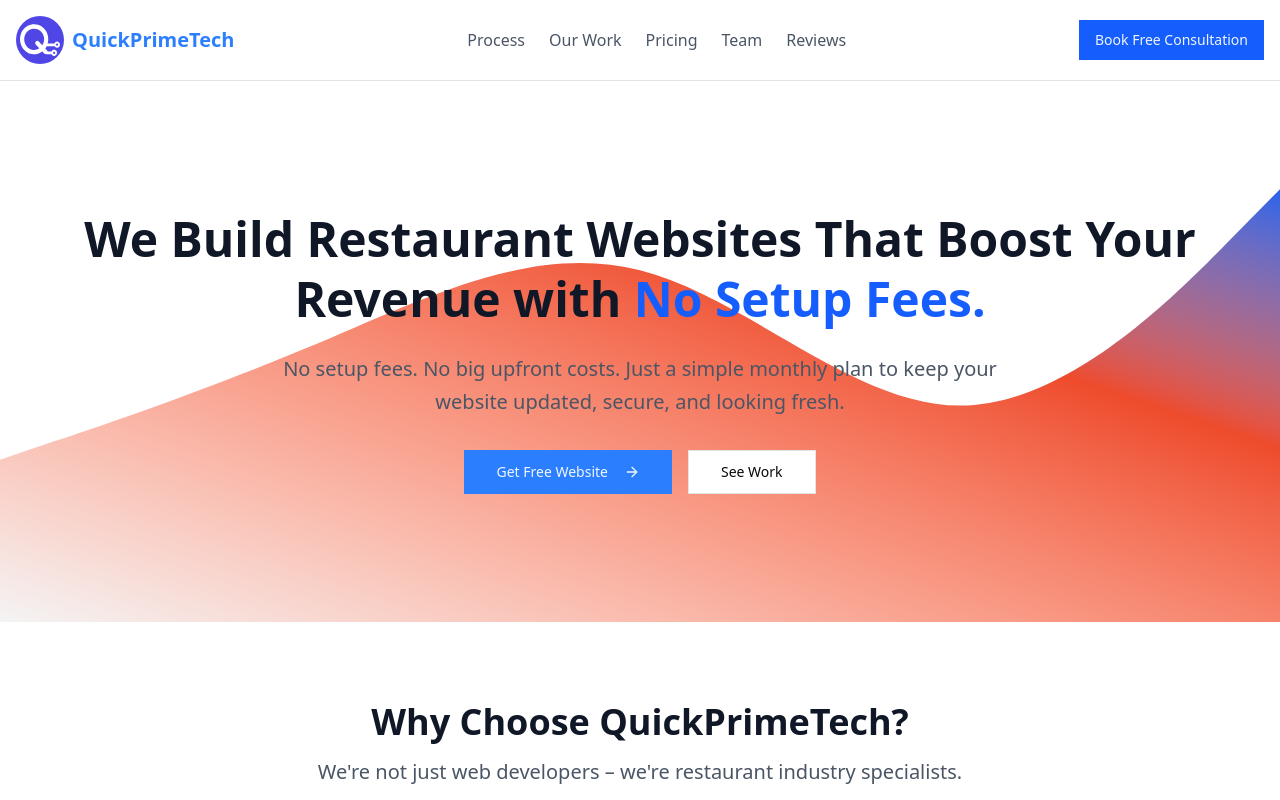
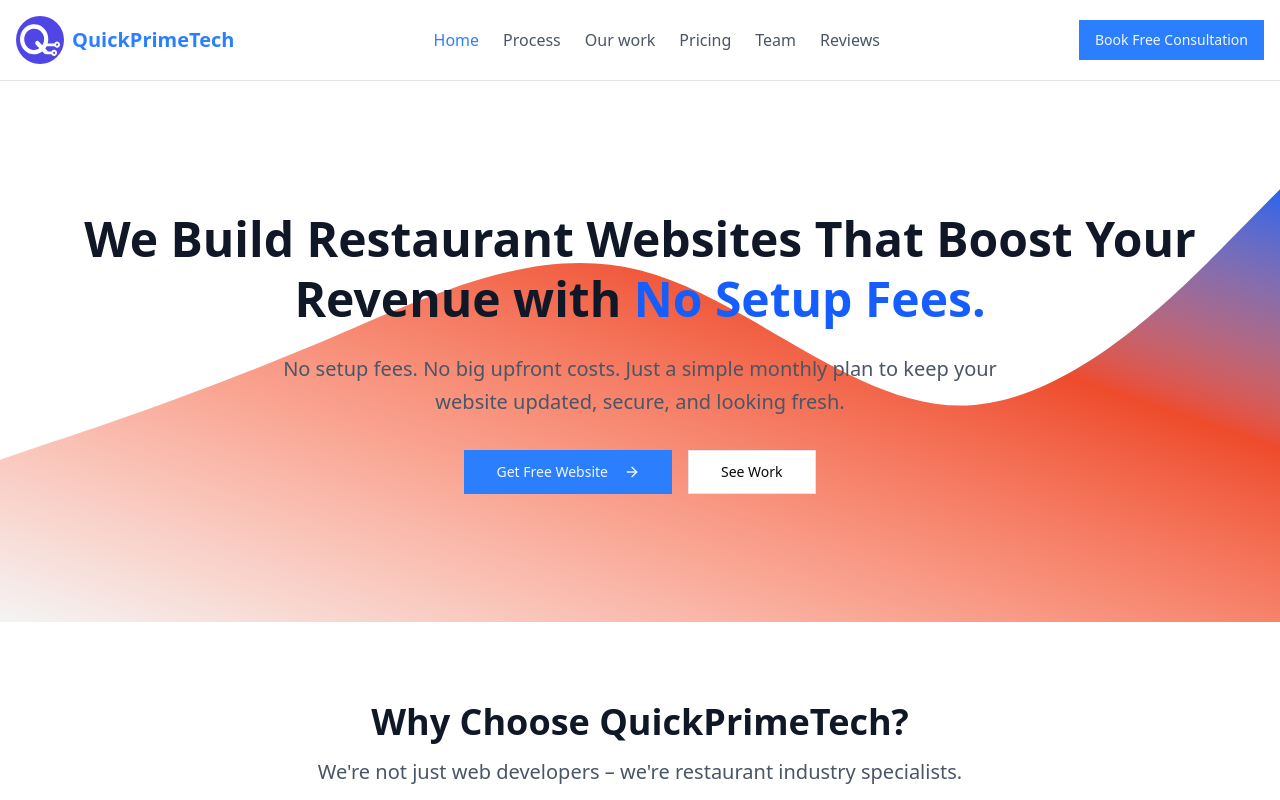
Before and after one commit to QuickPrimeTech/Portfolio, a Next.js app: page / in a window 1280 px wide. Shown: the top 800 px of the page. Built offline with nearby package versions, Linux system fonts and the light colour scheme.

Commit message:
Removed some of the bad styling and made the navbar links to be active in ttheir pages

```diff
--- a/app/globals.css
+++ b/app/globals.css
@@ -1,4 +1,5 @@
 @import "tailwindcss";
+/* @import "tailwindcss-animate"; */
 
 @source '../*.{js,ts,jsx,tsx,mdx}';
 
@@ -44,25 +45,8 @@
   --radius-xl: calc(var(--radius) + 4px);
 }
 
-@keyframes accordion-down {
-  from {
-    height: 0;
-  }
-  to {
-    height: var(--radix-accordion-content-height);
-  }
-}
-@keyframes accordion-up {
-  from {
-    height: var(--radix-accordion-content-height);
-  }
-  to {
-    height: 0;
-  }
-}
-
 :root {
-  --radius: 0;
+  --radius: 0rem;
   --background: oklch(1 0 0);
   --foreground: oklch(0.141 0.005 285.823);
   --card: oklch(1 0 0);
@@ -127,7 +111,7 @@
   --sidebar-accent: oklch(0.274 0.006 286.033);
   --sidebar-accent-foreground: oklch(0.985 0 0);
   --sidebar-border: oklch(1 0 0 / 10%);
-  --sidebar-ring: oklch(0.488 0.243 264.376);
+  --sidebar-ring: oklch(0.488 0.243 <264.376);
 }
 
 @layer base {
@@ -137,4 +121,20 @@
   body {
     @apply bg-background text-foreground;
   }
+  @keyframes accordion-down {
+    from {
+      height: 0;
+    }
+    to {
+      height: var(--radix-accordion-content-height);
+    }
+  }
+  @keyframes accordion-up {
+    from {
+      height: var(--radix-accordion-content-height);
+    }
+    to {
+      height: 0;
+    }
+  }
 }
--- /dev/null
+++ b/components/brand.tsx
@@ -0,0 +1,15 @@
+import Link from "next/link";
+import Logo from "@/components/logo";
+
+const Brand = () => {
+  return (
+    <div className="flex items-center space-x-2">
+      <Logo className="text-blue-600" />
+      <Link className="text-xl font-bold text-primary" href={"/"}>
+        QuickPrimeTech
+      </Link>
+    </div>
+  );
+};
+
+export default Brand;
--- a/components/client/pricing-card.tsx
+++ b/components/client/pricing-card.tsx
@@ -1,6 +1,5 @@
 import { Card } from "@/components/ui/card";
 import { Badge } from "@/components/ui/badge";
-import { Button } from "@/components/ui/button";
 import { CheckCircle } from "lucide-react";
 import { cn } from "@/lib/utils";
 import { Children } from "@/types";
--- a/layouts/client/navbar.tsx
+++ b/layouts/client/navbar.tsx
@@ -1,56 +1,129 @@
+"use client";
 import Link from "next/link";
 import { Button } from "@/components/ui/button";
-import Logo from "@/components/logo";
+import { Menu } from "lucide-react";
+import {
+  Sheet,
+  SheetTrigger,
+  SheetHeader,
+  SheetContent,
+  SheetTitle,
+  SheetClose,
+} from "@/components/ui/sheet";
+import Brand from "@/components/brand";
+import { ClassName } from "@/types";
+import { cn } from "@/lib/utils";
+import { usePathname } from "next/navigation";
+
+//List of navigation links for the navigation
+const links = [
+  {
+    id: 1,
+    link: "Home",
+    href: "/",
+  },
+  {
+    id: 2,
+    link: "Process",
+    href: "/process",
+  },
+  {
+    id: 3,
+    link: "Our work",
+    href: "/work",
+  },
+  {
+    id: 4,
+    link: "Pricing",
+    href: "/pricing",
+  },
+  {
+    id: 5,
+    link: "Team",
+    href: "/team",
+  },
+  {
+    id: 6,
+    link: "Reviews",
+    href: "/reviews",
+  },
+];
+
 const Navbar = () => {
+  const pathname = usePathname();
   return (
     <nav className="sticky top-0 z-50 bg-white/95 backdrop-blur-xs border-b">
       <div className="container mx-auto px-4 py-4 flex items-center justify-between">
-        <div className="flex items-center space-x-2">
-          <Logo className="text-blue-600" />
-          <Link className="text-xl font-bold text-primary" href={"/"}>
-            QuickPrimeTech
-          </Link>
+        <Brand />
+        <div className="hidden lg:flex items-center space-x-6">
+          {links.map((link) => (
+            <Link
+              key={link.id}
+              href={link.href}
+              className={cn(
+                "text-gray-600 hover:text-blue-600 transition-colors",
+                pathname === link.href && "text-primary"
+              )}
+            >
+              {link.link}
+            </Link>
+          ))}
         </div>
-        <div className="hidden md:flex items-center space-x-6">
-          <Link
-            href="/process"
-            className="text-gray-600 hover:text-blue-600 transition-colors"
-          >
-            Process
-          </Link>
-          <Link
-            href="/work"
-            className="text-gray-600 hover:text-blue-600 transition-colors"
-          >
-            Our Work
-          </Link>
-          <Link
-            href="/pricing"
-            className="text-gray-600 hover:text-blue-600 transition-colors"
-          >
-            Pricing
-          </Link>
-          <Link
-            href="/team"
-            className="text-gray-600 hover:text-blue-600 transition-colors"
-          >
-            Team
-          </Link>
-          <Link
-            href="/reviews"
-            className="text-gray-600 hover:text-blue-600 transition-colors"
-          >
-            Reviews
-          </Link>
-        </div>
-        <Link href="/book-consultation">
-          <Button className="bg-blue-600 hover:bg-blue-700">
-            Book Free Consultation
-          </Button>
-        </Link>
+        <SideNavigation />
       </div>
     </nav>
   );
 };
 
+const SideNavigation = () => {
+  return (
+    <>
+      <NavButton className="hidden lg:inline-flex" />
+      <Sheet>
+        <SheetTrigger asChild>
+          <Button
+            variant="ghost"
+            className="lg:hidden"
+            aria-label="Open navigation menu"
+          >
+            <Menu className="!size-6" />
+          </Button>
+        </SheetTrigger>
+        <SheetContent side="right" className="w-[300px] sm:w-[350px]">
+          <SheetHeader className="border-b pb-4 mb-4">
+            <SheetTitle className="flex items-center">
+              <Brand />
+            </SheetTitle>
+          </SheetHeader>
+          <div className="flex flex-col space-y-4 py-4">
+            {links.map((link) => (
+              <SheetClose asChild key={link.id}>
+                <Link
+                  href={link.href}
+                  className="flex items-center py-2 px-4 rounded-md hover:bg-gray-100 text-gray-700 hover:text-blue-600 transition-colors"
+                >
+                  {link.link}
+                </Link>
+              </SheetClose>
+            ))}
+          </div>
+          <div className="mt-auto pt-4 border-t">
+            <SheetClose asChild>
+              <NavButton />
+            </SheetClose>
+          </div>
+        </SheetContent>
+      </Sheet>
+    </>
+  );
+};
+
+const NavButton = ({ className }: ClassName) => {
+  return (
+    <Button className={cn(className)} asChild>
+      <Link href="/book-consultation">Book Free Consultation</Link>
+    </Button>
+  );
+};
+
 export default Navbar;
--- a/package.json
+++ b/package.json
@@ -56,7 +56,6 @@
     "recharts": "2.15.0",
     "sonner": "^1.7.1",
     "tailwind-merge": "^2.5.5",
-    "tailwindcss-animate": "^1.0.7",
     "vaul": "^0.9.6",
     "zod": "^3.24.1"
   },
@@ -67,6 +66,7 @@
     "@types/react-dom": "^19",
     "postcss": "^8",
     "tailwindcss": "^4.1.8",
+    "tailwindcss-animate": "^1.0.7",
     "typescript": "^5"
   }
 }
--- a/pages/home/contact.tsx
+++ b/pages/home/contact.tsx
@@ -3,17 +3,18 @@ import { Card } from "@/components/ui/card";
 import { Input } from "@/components/ui/input";
 import { CardContent, CardHeader, CardTitle } from "@/components/ui/card";
 import { Textarea } from "@/components/ui/textarea";
-import { Phone, Mail } from "lucide-react";
+import { Phone, Mail, Instagram, Send } from "lucide-react";
+import Link from "next/link";
 
 const Contact = () => {
   return (
     <section id="contact" className="py-20 bg-blue-600 text-white">
-      <div className="container mx-auto px-4">
+      <div className="container mx-auto px-4 sm:px-6 lg:px-8">
         <div className="text-center mb-12">
           <h2 className="text-3xl md:text-4xl font-bold mb-4">
             Let's Build a Site That Feeds Your Growth
           </h2>
-          <p className="text-xl text-blue-100 max-w-2xl mx-auto mb-8">
+          <p className="text-lg md:text-xl text-blue-100 max-w-2xl mx-auto mb-8">
             Ready to transform your restaurant's online presence? Let's start
             with a free consultation.
           </p>
@@ -21,15 +22,25 @@ const Contact = () => {
             size="lg"
             className="bg-white text-blue-600 hover:bg-gray-100 text-lg px-8 py-3 mb-8"
           >
-            Schedule a Free 15-Min Call
+            <Link href="/book-consultation">Schedule a Free 15-Min Call</Link>
           </Button>
         </div>
 
-        <div className="max-w-2xl mx-auto">
-          <Card className="bg-white/10 border-white/20">
+        <div className="flex flex-col lg:flex-row items-stretch justify-center gap-8">
+          <MessageCard />
+          <ContactCard />
+        </div>
+      </div>
+    </section>
+  );
+};
+
+const MessageCard = () => {
+  return (
+    <Card className="bg-white/10 border border-white/20 rounded-xl shadow-lg w-full max-w-xl">
       <CardHeader>
         <CardTitle className="text-white text-center">
-                Or Send Us a Message
+          Send Us a Message
         </CardTitle>
       </CardHeader>
       <CardContent className="space-y-4">
@@ -58,22 +69,58 @@ const Contact = () => {
         </Button>
       </CardContent>
     </Card>
-        </div>
-
-        {/* Contact Info */}
-        <div className="flex flex-col md:flex-row justify-center items-center gap-8 mt-12 text-blue-100">
-          <div className="flex items-center">
-            <Phone className="h-5 w-5 mr-2" />
-            <span>(555) 123-4567</span>
-          </div>
-          <div className="flex items-center">
-            <Mail className="h-5 w-5 mr-2" />
-            <span>hello@quickprimetech.com</span>
-          </div>
-        </div>
-      </div>
-    </section>
   );
 };
 
+const contactDetails = [
+  {
+    name: "Phone",
+    icon: Phone,
+    value: "+254717448835",
+  },
+  {
+    name: "Email",
+    icon: Mail,
+    value: "quickprimetech@gmail.com",
+  },
+  {
+    name: "Instagram",
+    icon: Instagram,
+    value: "@quickprimetech",
+  },
+];
+
+const ContactCard = () => {
+  return (
+    <Card className="bg-white/10 border border-white/20 rounded-xl shadow-lg w-full max-w-xl">
+      <CardHeader>
+        <CardTitle className="text-white text-center">
+          Or Contact Us Through
+        </CardTitle>
+      </CardHeader>
+      <CardContent className="space-y-4">
+        {contactDetails.map((contact, index) => (
+          <div className="flex text-white gap-2" key={index}>
+            <div className="p-2 rounded-full bg-blue-400 h-fit">
+              <contact.icon className="h-5 w-5" />
+            </div>
+            <div className="flex flex-col gap-0.5">
+              <h4 className="text-semibold">{contact.name}</h4>
+              <p>{contact.value}</p>
+            </div>
+          </div>
+        ))}
+        <Button
+          className="w-full bg-white text-blue-600 hover:bg-gray-100"
+          asChild
+        >
+          <Link href={"https://wa.me/254717448835"}>
+            Text Us On Whatsapp
+            <Send />
+          </Link>
+        </Button>
+      </CardContent>
+    </Card>
+  );
+};
 export default Contact;
```
Also changed, not shown: components/ui/button.tsx (+11 -11 lines), 1 other file (tests, documents, lock files or other folders). Lines whose indentation alone changed are shown as unchanged.
